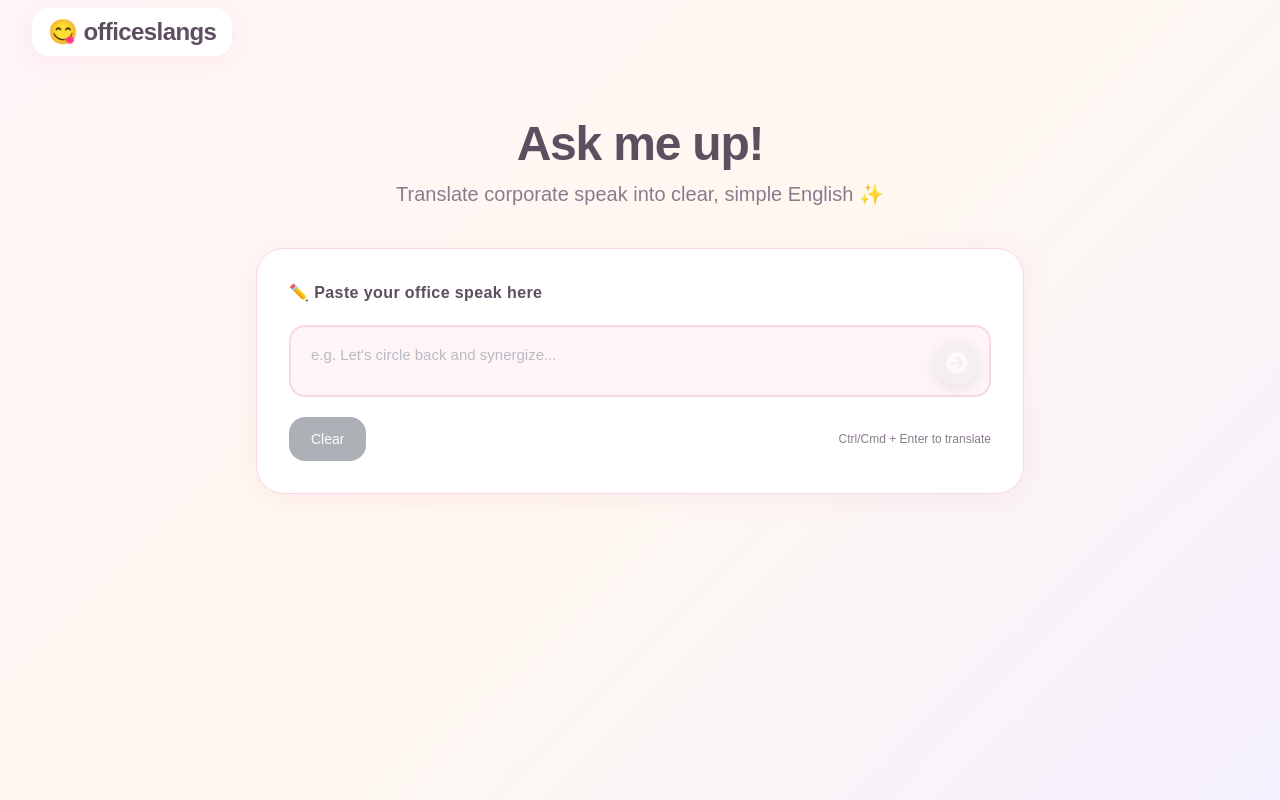
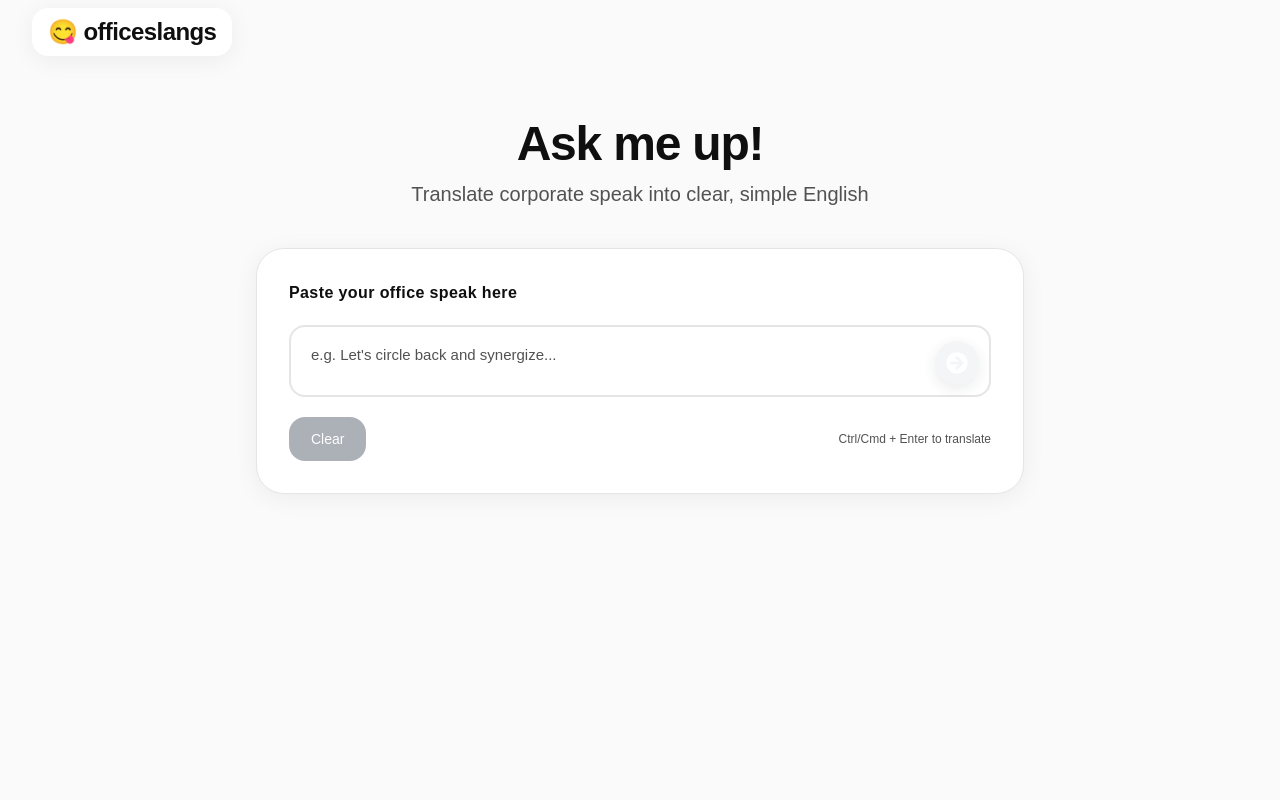
Before and after one commit to prachip1/officeslangs, a Next.js app: page / in a window 1280 px wide. Built offline with nearby package versions, Linux system fonts and the light colour scheme; a web font is replaced by a local one.

Commit message:
thode ui changess

```diff
--- a/app/globals.css
+++ b/app/globals.css
@@ -3,24 +3,21 @@
 @tailwind utilities;
 
 :root {
-  --cute-bg: #FFF5F7;
-  --cute-bg-end: #FFF8F0;
-  --cute-surface: #FFFFFF;
-  --cute-pink: #E8A0BF;
-  --cute-pink-light: #F8D7E0;
-  --cute-coral: #FF9EAA;
-  --cute-mint: #B5EAD7;
-  --cute-lavender: #C7CEEA;
-  --cute-text: #5D4E60;
-  --cute-text-soft: #8B7B8E;
-  --cute-shadow: 0 4px 24px rgba(232, 160, 191, 0.15);
-  --cute-shadow-hover: 0 8px 32px rgba(232, 160, 191, 0.22);
+  --bg: #FAFAFA;
+  --surface: #FFFFFF;
+  --text: #0F0F0F;
+  --text-muted: #525252;
+  --border: #E5E5E5;
+  --border-focus: #0D9488;
+  --shadow: 0 4px 24px rgba(0, 0, 0, 0.06);
+  --shadow-hover: 0 8px 32px rgba(0, 0, 0, 0.1);
+  --accent: #0D9488;
 }
 
 @layer base {
   body {
     font-family: 'Mona Sans', sans-serif;
-    color: var(--cute-text);
+    color: var(--text);
     -webkit-font-smoothing: antialiased;
   }
 }
--- a/app/page.tsx
+++ b/app/page.tsx
@@ -3,22 +3,17 @@ import Navbar from '@/components/Navbar'
 
 export default function Home() {
   return (
-    <div
-      className="min-h-screen relative overflow-hidden"
-      style={{
-        background: 'linear-gradient(135deg, var(--cute-bg) 0%, var(--cute-bg-end) 50%, #F5F0FF 100%)',
-      }}
-    >
+    <div className="min-h-screen relative overflow-hidden bg-[var(--bg)]">
       <div className="relative z-10">
         <Navbar />
         <main className="py-10 sm:py-14 px-4">
           <div className="max-w-3xl mx-auto">
             <header className="text-center mb-10">
-              <h1 className="text-4xl sm:text-5xl font-bold mb-3 tracking-tight" style={{ color: 'var(--cute-text)' }}>
+              <h1 className="text-4xl sm:text-5xl font-bold mb-3 tracking-tight text-[var(--text)]">
                 Ask me up!
               </h1>
-              <p className="text-lg sm:text-xl" style={{ color: 'var(--cute-text-soft)' }}>
-                Translate corporate speak into clear, simple English ✨
+              <p className="text-lg sm:text-xl text-[var(--text-muted)]">
+                Translate corporate speak into clear, simple English
               </p>
             </header>
 
--- a/components/InputArea.tsx
+++ b/components/InputArea.tsx
@@ -19,12 +19,8 @@ export default function InputArea({
 }: InputAreaProps) {
   return (
     <div className="space-y-5 leading-tight">
-      <label
-        htmlFor="office-input"
-        className="block text-base font-semibold tracking-wide"
-        style={{ color: 'var(--cute-text)' }}
-      >
-        ✏️ Paste your office speak here
+      <label htmlFor="office-input" className="block text-base font-semibold tracking-wide text-[var(--text)]">
+        Paste your office speak here
       </label>
 
       <div className="relative flex justify-center items-center">
@@ -39,15 +35,13 @@ export default function InputArea({
             }
           }}
           placeholder="e.g. Let's circle back and synergize..."
-          className="w-full px-5 py-4 pr-14 rounded-2xl resize-none transition-all duration-200 placeholder:opacity-70 focus:outline-none focus:ring-2 focus:ring-[var(--cute-pink)] focus:ring-offset-2 disabled:opacity-60 disabled:cursor-not-allowed"
+          className="w-full px-5 py-4 pr-14 rounded-2xl resize-none transition-all duration-200 bg-white border-2 border-[var(--border)] placeholder:text-[var(--text-muted)] focus:outline-none focus:ring-2 focus:ring-[var(--accent)] focus:ring-offset-2 focus:border-[var(--accent)] disabled:opacity-60 disabled:cursor-not-allowed text-[var(--text)]"
           style={{
-            backgroundColor: 'var(--cute-bg)',
-            color: 'var(--cute-text)',
-            border: `2px solid ${value.trim() ? 'var(--cute-pink)' : 'var(--cute-pink-light)'}`,
             minHeight: '72px',
             maxHeight: '240px',
             fontSize: '15px',
             lineHeight: '1.6',
+            borderColor: value.trim() ? 'var(--text-muted)' : undefined,
           }}
           rows={1}
           disabled={isLoading}
@@ -92,7 +86,7 @@ export default function InputArea({
         >
           Clear
         </button>
-        <span className="text-xs" style={{ color: 'var(--cute-text-soft)' }}>
+        <span className="text-xs text-[var(--text-muted)]">
           {value.trim() ? `${value.length} characters` : 'Ctrl/Cmd + Enter to translate'}
         </span>
       </div>
--- a/components/Navbar.tsx
+++ b/components/Navbar.tsx
@@ -7,12 +7,8 @@ export default function Navbar() {
         <div className="flex items-center justify-between h-16 sm:h-18">
           <div className="flex items-center gap-2">
             <span
-              className="text-2xl font-bold tracking-tight rounded-2xl px-4 py-2 transition-shadow hover:shadow-lg"
-              style={{
-                color: 'var(--cute-text)',
-                background: 'var(--cute-surface)',
-                boxShadow: 'var(--cute-shadow)',
-              }}
+              className="text-2xl font-bold tracking-tight rounded-2xl px-4 py-2 transition-shadow hover:shadow-[var(--shadow-hover)] text-[var(--text)] bg-[var(--surface)]"
+              style={{ boxShadow: 'var(--shadow)' }}
             >
               😋 officeslangs
             </span>
--- a/components/OutputDisplay.tsx
+++ b/components/OutputDisplay.tsx
@@ -15,44 +15,32 @@ export default function OutputDisplay({ output }: OutputDisplayProps) {
   const getUrgencyStyle = (urgency: string) => {
     switch (urgency) {
       case 'High':
-        return { bg: '#FFE4EC', text: '#C75D7A', border: '#F8B4C4' }
+        return { bg: '#0F0F0F', text: '#FAFAFA', border: '#0F0F0F' }
       case 'Medium':
-        return { bg: '#FFF4E4', text: '#B8860B', border: '#FFE4B5' }
+        return { bg: 'var(--accent)', text: '#FFFFFF', border: 'var(--accent)' }
       case 'Low':
-        return { bg: '#E8F8F2', text: '#2E7D5E', border: '#B5EAD7' }
+        return { bg: '#E5E5E5', text: '#525252', border: '#E5E5E5' }
       default:
-        return { bg: 'var(--cute-pink-light)', text: 'var(--cute-text)', border: 'var(--cute-pink)' }
+        return { bg: '#E5E5E5', text: 'var(--text)', border: 'var(--border)' }
     }
   }
 
   const urgencyStyle = getUrgencyStyle(output.urgencyLevel)
 
-  const section = (label: string, value: string, emoji: string) => (
-    <div
-      className="rounded-2xl p-4"
-      style={{
-        background: 'var(--cute-bg)',
-        border: '1px solid var(--cute-pink-light)',
-      }}
-    >
-      <h3 className="text-sm font-semibold mb-2" style={{ color: 'var(--cute-text-soft)' }}>
-        {emoji} {label}
-      </h3>
-      <p className="text-[15px] leading-relaxed" style={{ color: 'var(--cute-text)' }}>
-        {value}
-      </p>
+  const section = (label: string, value: string) => (
+    <div className="rounded-2xl p-4 bg-[var(--bg)] border border-[var(--border)]">
+      <h3 className="text-sm font-semibold mb-2 text-[var(--text-muted)]">{label}</h3>
+      <p className="text-[15px] leading-relaxed text-[var(--text)]">{value}</p>
     </div>
   )
 
   return (
-    <div className="pt-6 space-y-4" style={{ borderTop: '1px solid var(--cute-pink-light)' }}>
-      <h2 className="text-xl font-bold mb-4" style={{ color: 'var(--cute-text)' }}>
-        ✨ Your translation
-      </h2>
+    <div className="pt-6 space-y-4 border-t border-[var(--border)]">
+      <h2 className="text-xl font-bold mb-4 text-[var(--text)]">Your translation</h2>
 
       <div className="space-y-4">
-        {section('Actual meaning', output.actualMeaning, '📖')}
-        {section('What they really mean', output.whatTheyReallyMean, '😏')}
+        {section('Actual meaning', output.actualMeaning)}
+        {section('What they really mean', output.whatTheyReallyMean)}
         <div
           className="rounded-2xl px-4 py-3 inline-block"
           style={{
@@ -61,9 +49,9 @@ export default function OutputDisplay({ output }: OutputDisplayProps) {
             color: urgencyStyle.text,
           }}
         >
-          <span className="text-sm font-semibold">⚡ Urgency: {output.urgencyLevel}</span>
+          <span className="text-sm font-semibold">Urgency: {output.urgencyLevel}</span>
         </div>
-        {section('What’s expected from you', output.expectedAction, '👋')}
+        {section('What’s expected from you', output.expectedAction)}
       </div>
     </div>
   )
--- a/components/Translator.tsx
+++ b/components/Translator.tsx
@@ -54,12 +54,8 @@ export default function Translator() {
 
   return (
     <div
-      className="rounded-[28px] p-6 sm:p-8 space-y-6 transition-shadow hover:shadow-[var(--cute-shadow-hover)]"
-      style={{
-        background: 'var(--cute-surface)',
-        boxShadow: 'var(--cute-shadow)',
-        border: '1px solid var(--cute-pink-light)',
-      }}
+      className="rounded-[28px] p-6 sm:p-8 space-y-6 bg-[var(--surface)] border border-[var(--border)] transition-shadow hover:shadow-[var(--shadow-hover)]"
+      style={{ boxShadow: 'var(--shadow)' }}
     >
       <InputArea
         value={inputText}
@@ -70,15 +66,9 @@ export default function Translator() {
       />
 
       {error && (
-        <div className="pt-6 border-t" style={{ borderColor: 'var(--cute-pink-light)' }}>
-          <div
-            className="rounded-2xl p-4"
-            style={{
-              background: 'rgba(255, 228, 196, 0.5)',
-              border: '1px solid var(--cute-pink-light)',
-            }}
-          >
-            <p className="text-sm" style={{ color: 'var(--cute-text)' }}>🌸 {error}</p>
+        <div className="pt-6 border-t border-[var(--border)]">
+          <div className="rounded-2xl p-4 bg-[var(--bg)] border border-[var(--border)]">
+            <p className="text-sm text-[var(--text)]">{error}</p>
           </div>
         </div>
       )}
```
